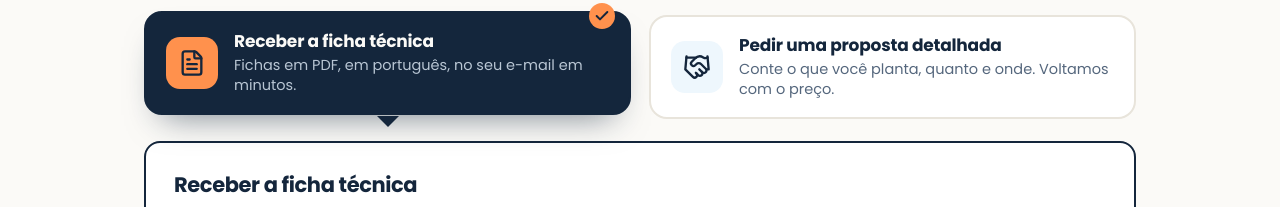
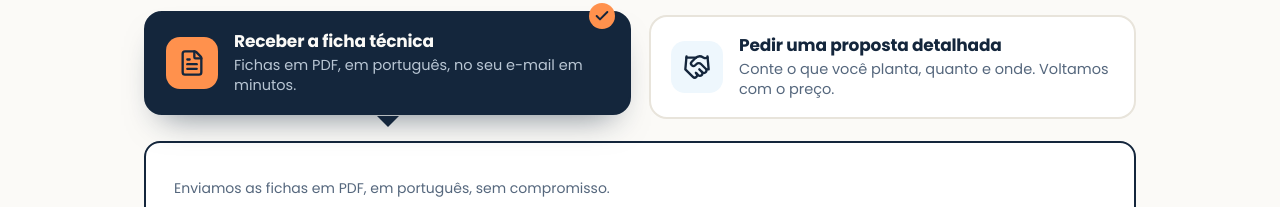
Before and after one commit to YHDP/agrotechdaholanda, a plain HTML site: page index.html in a window 1280 px wide. Shown: the part 1579-1786 px from the top of the page. Drawn offline with Linux system fonts and the light colour scheme.

Commit message:
Contato: o título do painel fica só para leitores de tela quando o cartão já o nomeia
Co-Authored-By: Claude Opus 5.5 (1M context) <noreply@anthropic.com>

```diff
--- a/style.css
+++ b/style.css
@@ -597,7 +597,8 @@ img,video,svg{max-width:100%}
 .is-toggled > .form-toggle__panel{margin-top:22px;border:2px solid var(--navy)}
 .is-toggled > .form-toggle__panel:not([hidden]){animation:painel-abre .32s cubic-bezier(.4,0,.2,1)}
 @keyframes painel-abre{from{opacity:0;transform:translateY(-8px)}to{opacity:1;transform:none}}
-.is-toggled > .form-toggle__panel > h3{margin-bottom:4px}
+/* The chosen card already names the panel: its h3 stays for screen readers and aria-labelledby. */
+.is-toggled > .form-toggle__panel > h3{position:absolute;width:1px;height:1px;padding:0;margin:-1px;overflow:hidden;clip:rect(0 0 0 0);white-space:nowrap;border:0}
 @media (max-width:640px){
   .form-toggle{grid-template-columns:1fr;gap:10px}
   .form-toggle__btn{min-height:64px;padding:12px 14px;gap:12px;border-radius:14px}
```
